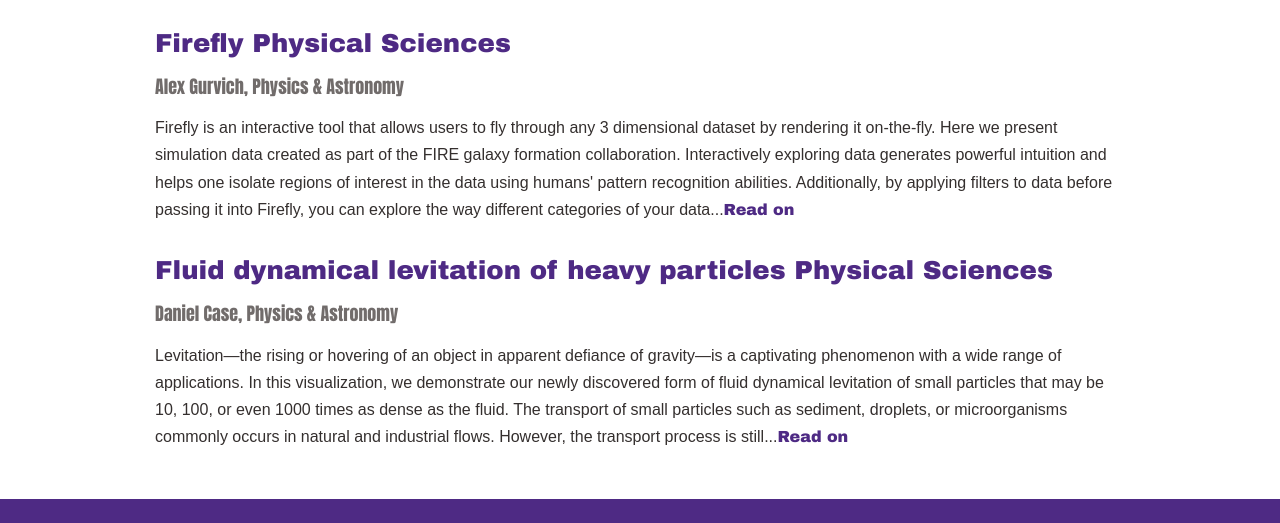
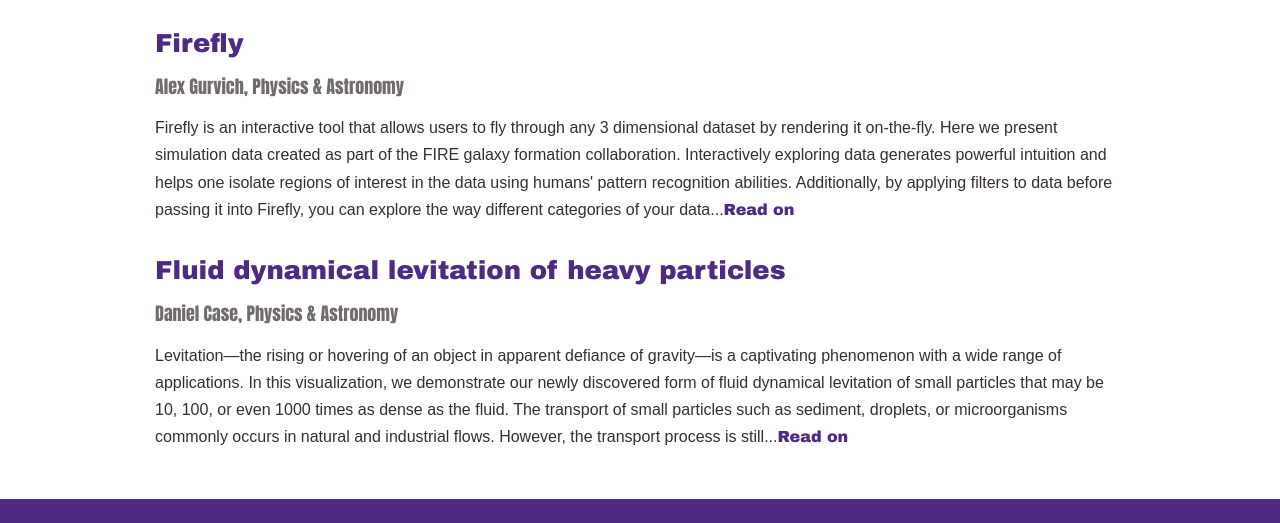
Before and after one commit to nulib/computational-research-day, a Jekyll site: the page built from _visualizations/portrait-of-the-galaxy-as-a-young-galaxy.md, in a window 1280 px wide and 900 px high, scrolled down 1142 px, cut to the strip 231-754 px from the top of the window. Built offline with Jekyll 4.4.1, drawn with Linux system fonts in a browser that asks for light colours; nearby versions of some CDN libraries; some web fonts are replaced.

```diff
--- a/_layouts/poster.html
+++ b/_layouts/poster.html
@@ -78,7 +78,7 @@ layout: default
 
                   {% if sameTagCount >= minCommonTags %}
                   <div style="margin-top:2em;">
-                  <h4><a href="{{ post.url }}">{{ post.title }}{{ commonTags }}</a></h4>
+                  <h4><a href="{{ post.url }}">{{ post.title }}</a></h4>
                   <h6>{{ post.authors }}, {{ post.department }}</h6>
                   <p>{{ post.abstract | truncatewords: 75 }}<a href="{{ post.url }}">Read on</a></p>
                   </div>
--- a/_layouts/visualization.html
+++ b/_layouts/visualization.html
@@ -84,7 +84,7 @@ layout: default
 
                   {% if sameTagCount >= minCommonTags %}
                     <div style="margin-top:2em;">
-                    <h4><a href="{{ post.url }}">{{ post.title }}{{ commonTags }}</a></h4>
+                    <h4><a href="{{ post.url }}">{{ post.title }}</a></h4>
                     <h6>{{ post.authors }}, {{ post.department }}</h6>
                     <p>{{ post.abstract | truncatewords: 75 }}<a href="{{ post.url }}">Read on</a></p>
                     </div>
```
